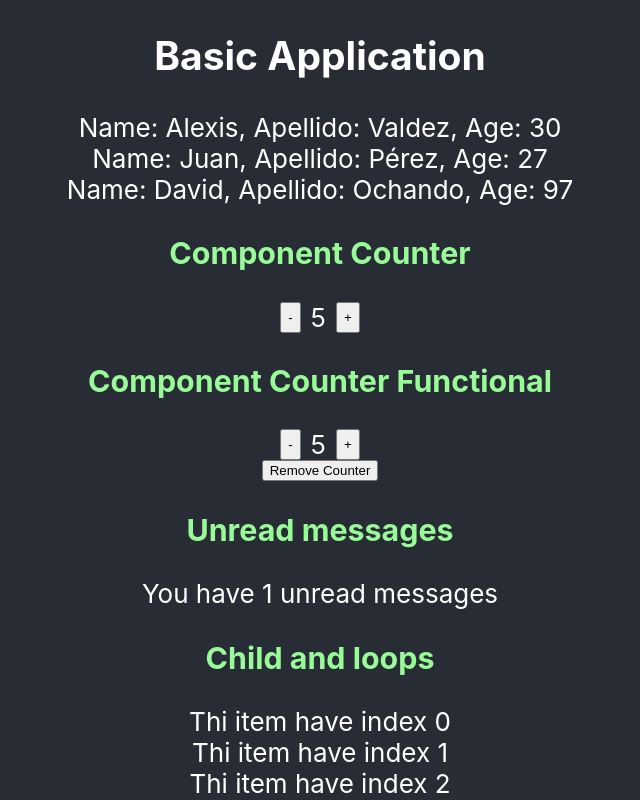
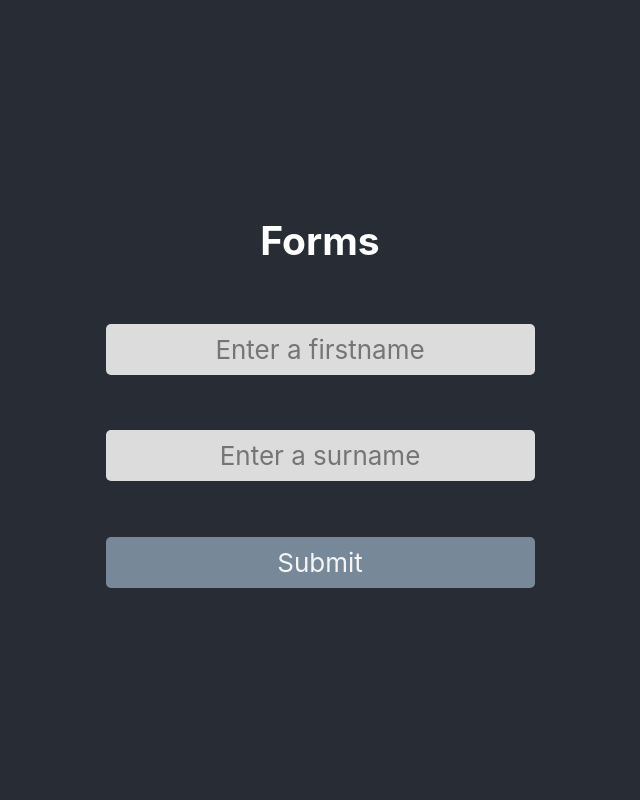
Before and after one commit to oscarval/GH_Kata_React, a React (Create React App) app: page / in a window 1280 px wide. Shown: the top 800 px of the page, without its empty margins (320-960 px from the left). Built offline with nearby package versions, Linux system fonts and the light colour scheme.

Commit message:
Refactor structure components. Add style AppForm

```diff
--- a/src/App.js
+++ b/src/App.js
@@ -1,14 +1,26 @@
 import React from "react";
 import "./App.css";
-import AppForm from "./components/AppForm";
-import AppBasic from "./components/AppBasic";
+import AppForm from "./components/appForm/AppForm";
+import AppBasic from "./components/appBasic/AppBasic";
 
 function App(props) {
   const app = props.application;
   if (app === "form") {
-    return <AppForm />;
+    return (
+      <div className='App'>
+        <header className='App-header'>
+          <AppForm />
+        </header>
+      </div>
+    );
   } else {
-    return <AppBasic />;
+    return (
+      <div className='App'>
+        <header className='App-header'>
+          <AppBasic />
+        </header>
+      </div>
+    );
   }
 }
 
--- a/src/components/AppBasic.jsx
+++ /dev/null
@@ -1,56 +0,0 @@
-import React, { useState } from "react";
-import { Person } from "./Person";
-import Counter from "./Counter";
-import CounterFunctional from "./CounterFunctional";
-import UnreadMessage from "./UnreadMessage";
-
-const AppBasic = () => {
-  const [stateCounter, showCounters] = useState(true);
-  const removeCounters = () => showCounters(false);
-  return (
-    <div className='App'>
-      <header className='App-header'>
-        <h2>Basic Application</h2>
-        <Person name='Alexis' surname='Valdez' age='30' />
-        <Person name='Juan' surname='Pérez' age={27} />
-        <Person name='David' surname='Ochando' age={97} />
-        {stateCounter && (
-          <React.Fragment>
-            <Counter initialValue={5} step={2} />
-            <CounterFunctional initialValue={5} step={2} />
-          </React.Fragment>
-        )}
-        <button onClick={removeCounters}>Remove Counter</button>
-
-        <UnreadMessage unreadMessage={["hello!"]} />
-
-        <h3>Child and loops</h3>
-        <Padre max={10}>
-          {(index) => <div key={index}>Thi item have index {index}</div>}
-        </Padre>
-        <LoopFor></LoopFor>
-      </header>
-    </div>
-  );
-};
-
-const Padre = (props) => {
-  const items = [];
-  for (let index = 0; index < props.max; index++) {
-    items.push(props.children(index));
-  }
-  return items;
-};
-
-const LoopFor = (props) => {
-  const data = ["hola", "desde", "la tienda"];
-  return (
-    <div>
-      {data.map((el) => (
-        <p key={el}>{el}</p>
-      ))}
-    </div>
-  );
-};
-
-export default AppBasic;
--- a/src/components/AppForm.jsx
+++ /dev/null
@@ -1,47 +0,0 @@
-import React, { useState } from "react";
-
-const AppForm = () => {
-  const handleChange = (event) => {
-    const { name, value } = event.target;
-    console.log(name);
-    setValues({ ...values, [name]: value });
-  };
-
-  const [values, setValues] = useState({
-    firstname: "name",
-    surname: "surname",
-  });
-
-  const handleSubmit = (event) => {
-    event.preventDefault();
-    alert("Form send succesfully");
-  };
-
-  return (
-    <div className='App'>
-      <header className='App-header'>
-        <h2>Forms</h2>
-        <form onSubmit={handleSubmit}>
-          <label>
-            Name:
-            <input
-              type='text'
-              name='firstname'
-              value={values.firstname}
-              onChange={handleChange}
-            />
-            <input
-              type='text'
-              name='surname'
-              value={values.surname}
-              onChange={handleChange}
-            />
-          </label>
-          <input type='submit' value='Submit' />
-        </form>
-      </header>
-    </div>
-  );
-};
-
-export default AppForm;
--- /dev/null
+++ b/src/components/appBasic/AppBasic.jsx
@@ -0,0 +1,54 @@
+import React, { useState } from "react";
+import { Person } from "./person/Person";
+import Counter from "./counter/Counter";
+import CounterFunctional from "./counterFuntional/CounterFunctional";
+import UnreadMessage from "./unreadMessage/UnreadMessage";
+
+const AppBasic = () => {
+  const [stateCounter, showCounters] = useState(true);
+  const removeCounters = () => showCounters(false);
+  return (
+    <div className='AppBasic'>
+      <h2>Basic Application</h2>
+      <Person name='Alexis' surname='Valdez' age='30' />
+      <Person name='Juan' surname='Pérez' age={27} />
+      <Person name='David' surname='Ochando' age={97} />
+      {stateCounter && (
+        <React.Fragment>
+          <Counter initialValue={5} step={2} />
+          <CounterFunctional initialValue={5} step={2} />
+        </React.Fragment>
+      )}
+      <button onClick={removeCounters}>Remove Counter</button>
+
+      <UnreadMessage unreadMessage={["hello!"]} />
+
+      <h3>Child and loops</h3>
+      <Padre max={10}>
+        {(index) => <div key={index}>Thi item have index {index}</div>}
+      </Padre>
+      <LoopFor></LoopFor>
+    </div>
+  );
+};
+
+const Padre = (props) => {
+  const items = [];
+  for (let index = 0; index < props.max; index++) {
+    items.push(props.children(index));
+  }
+  return items;
+};
+
+const LoopFor = (props) => {
+  const data = ["hola", "desde", "la tienda"];
+  return (
+    <div>
+      {data.map((el) => (
+        <p key={el}>{el}</p>
+      ))}
+    </div>
+  );
+};
+
+export default AppBasic;
--- /dev/null
+++ b/src/components/appForm/AppForm.css
@@ -0,0 +1,20 @@
+
+.AppForm .form {
+  display: flex;
+  flex-direction: column;
+  min-height: 40vh;
+  justify-content: space-around;
+}
+
+.AppForm .form input {
+  all: unset;
+  padding:10px;
+  background-color: gainsboro;
+  border-radius: 5px;
+  color:black;
+}
+
+.AppForm .form input[type="submit"]{
+  background-color: lightslategray;
+  color: whitesmoke;
+}
--- /dev/null
+++ b/src/components/appForm/AppForm.jsx
@@ -0,0 +1,49 @@
+import React, { useState } from "react";
+import "./AppForm.css";
+
+const AppForm = () => {
+  const handleChange = (event) => {
+    const { name, value } = event.target;
+    console.log(name);
+    setValues({ ...values, [name]: value });
+  };
+
+  const [values, setValues] = useState({
+    firstname: "",
+    surname: "",
+  });
+
+  const handleSubmit = (event) => {
+    event.preventDefault();
+    alert(
+      `Form send succesfully\nName:${values.firstname}\nSurname:${values.surname}`
+    );
+  };
+
+  return (
+    <div className='AppForm'>
+      <h2>Forms</h2>
+      <form className='form' onSubmit={handleSubmit}>
+        <input
+          type='text'
+          name='firstname'
+          value={values.firstname}
+          onChange={handleChange}
+          placeholder='Enter a firstname'
+          autoComplete="off"
+        />
+        <input
+          type='text'
+          name='surname'
+          value={values.surname}
+          onChange={handleChange}
+          placeholder='Enter a surname'
+          autoComplete="off"
+        />
+        <input type='submit' value='Submit' />
+      </form>
+    </div>
+  );
+};
+
+export default AppForm;
--- a/src/index.js
+++ b/src/index.js
@@ -7,7 +7,7 @@ import * as serviceWorker from "./serviceWorker";
 ReactDOM.render(
   <React.StrictMode>
     {/* change between aplication attr: form or basic */}
-    <App application='basic' />
+    <App application='form' />
   </React.StrictMode>,
   document.getElementById("root")
 );
```
Also changed, not shown: src/gretting.js (deleted, +0 -12 lines), src/components/appBasic/counter/Counter.jsx (renamed from src/components/Counter.jsx), src/components/appBasic/counterFuntional/CounterFunctional.jsx (renamed from src/components/CounterFunctional.jsx), src/components/appBasic/person/Person.js (renamed from src/components/Person.js), src/components/appBasic/unreadMessage/UnreadMessage.jsx (renamed from src/components/UnreadMessage.jsx).
